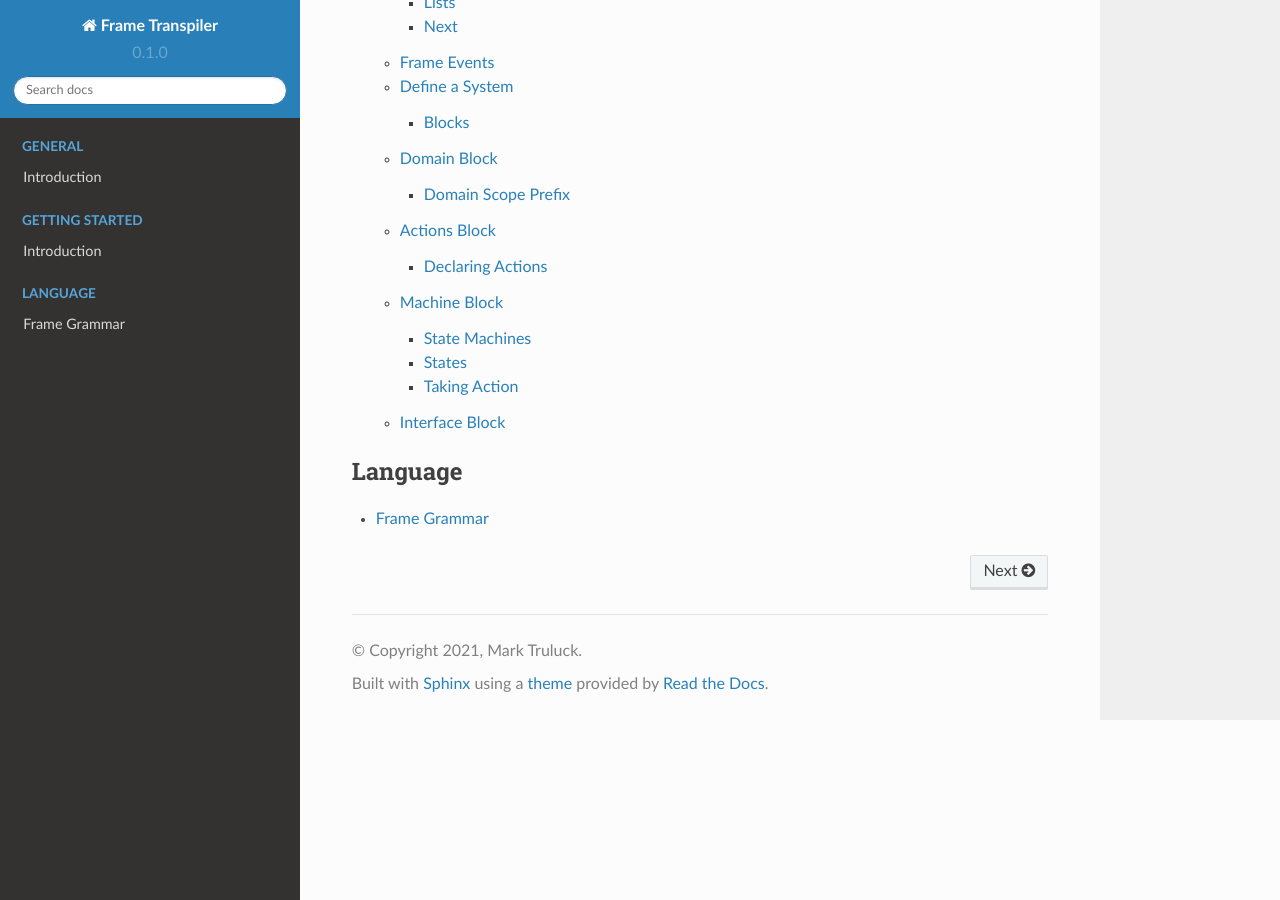
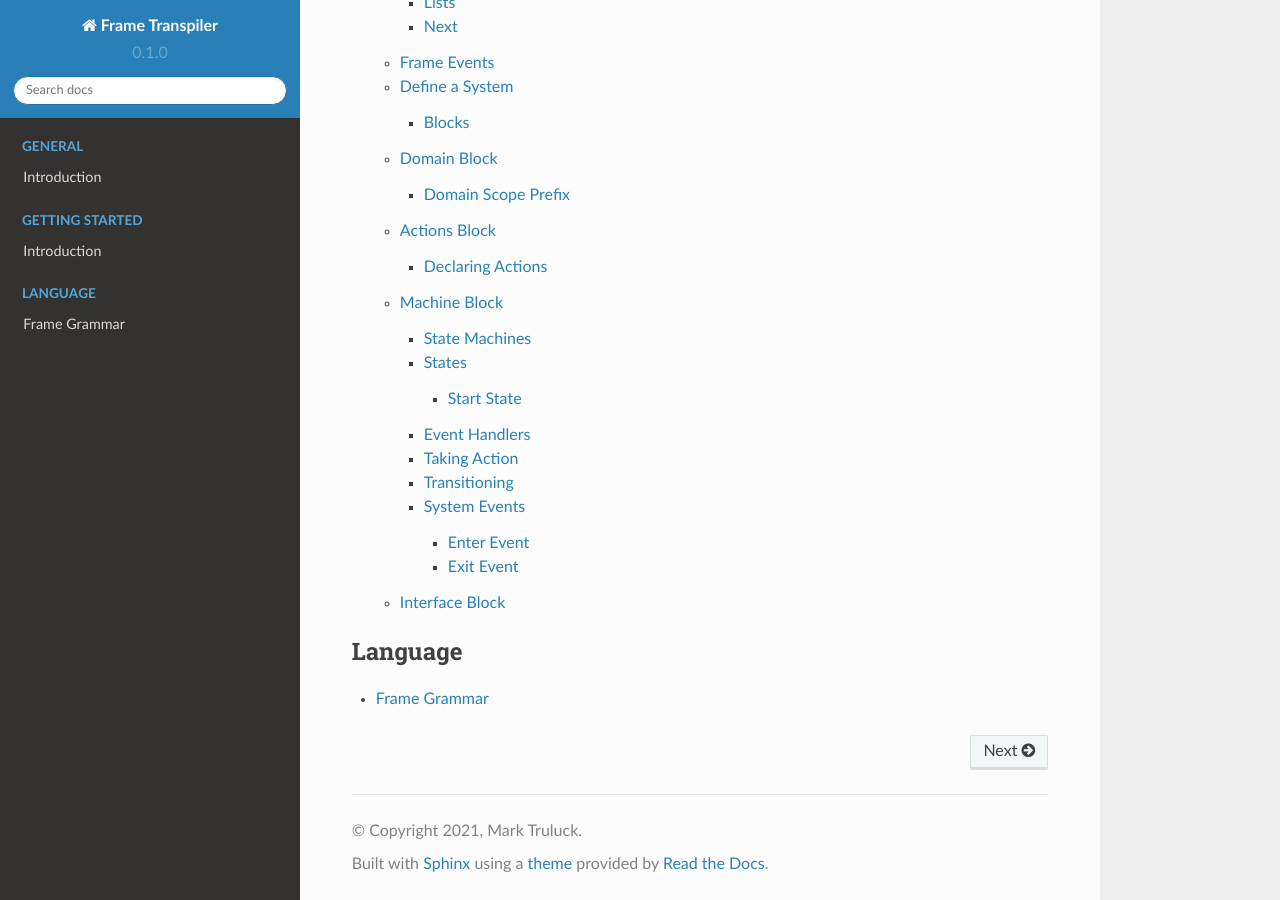
Before and after one commit to frame-lang/frame_transpiler, a Sphinx documentation site: the page built from docs/source/index.rst, in a window 1280 px wide and 900 px high, scrolled down 2863 px. Built offline with Sphinx 7.4.7 and the Read the Docs theme 2.0.0, drawn with Linux system fonts in a browser that asks for light colours; pages that are not in the unit, such as notebooks, are missing from menus; some of the changed lines change nothing that is shown.

Commit message:
More machine section work.

```diff
--- a/docs/source/getting_started/introduction/frame_events.rst
+++ b/docs/source/getting_started/introduction/frame_events.rst
@@ -48,6 +48,8 @@
 
 Frame has two special reserved messages for important operations:
 
+.. _system_events:
+
 ============== ===========
 Message Symbol Meaning
 ============== ===========
--- a/docs/source/getting_started/introduction/machine_block.rst
+++ b/docs/source/getting_started/introduction/machine_block.rst
@@ -24,6 +24,7 @@
 ------
 
 Let us start by exploring a defective lamp as our most basic state machine.
+State identifiers in Frame are indicated by a `$` prefix.
 
 .. code-block::
 
@@ -35,9 +36,20 @@
 
     ##
 
+
 Although rather useless to read by, the #BrokenLamp does illuminate an important
-point - a state machine can have just one state. State identifiers in Frame are
-indicated by a `$` prefix.
+point - a state machine can have just a single state. However it won't be
+ very exciting. We will increase the wattage on it very soon and add some more.
+
+Start State
+^^^^^^^^^^^
+
+An important point about state machines is that there is always a designated
+**start state**. In Frame that is the very first state in the spec, which in
+this case is `$Off`.
+
+Event Handlers
+--------------
 
 To make States do something, they need to be sent events. States handle events
 with... event handlers.
@@ -54,21 +66,124 @@
 
     ##
 
-Event handlers start with a *message selector* (|msg|) and end with either a
-*return* (**^** token) or *continue* (**>**) token.
+Event handlers start with a *message selector* (`|msg|`) and end with either a
+*return* (**^**) or *continue* (**:>**) token.
 
-Here we see that the $Off state handles the |turnOn| event by calling the
+Here we see that the `$Off` state handles the `|turnOn|` event by calling the
 print function and then returning. In general, states can be described as
 mapping events to **behavior**. Behavior comes in two big categories -
 **taking action** and **transitioning**.
 
+While this is somewhat trivial analysis, it is important when trying to
+understand what makes a state a state. At its most essential, a state is an
+**event map** that maps events to a *unique set of behaviors*. Therefore if
+two states have exactly the same event map, they can be considered identical
+(as well as redundant).
+
 Taking Action
 -------------
 
-Taking action means executing general imperative behaviors
-like calling external code, sending messages, changing data etc. In the
-broadest sense, "doing something" that doesn't include transitioning to a new
-state. In this example, "doing something" is printing a message.
+Taking action (as distinguished from calling a system action) means executing
+general imperative behaviors. Those can include calling a system action,
+however it can also include changing data, sending messages, calling global
+functions and so on. In the broadest sense, "taking action" is **anything _except_
+transitioning to a new state**. In this example, "doing something" is
+simply printing a message.
 
 Next we will explore the other category of behavior - transitioning to a new
 state.
+
+Transitioning
+-------------
+
+Transitions between states are effected using the `->` operator. Let's use it
+to make a working lamp.
+
+.. code-block::
+
+    #Lamp
+
+    -machine-
+
+    $Off
+        |turnOn| -> $On ^
+
+    $On
+        |turnOff| -> $Off ^
+    ##
+
+Now we have a working lamp, but all it does it oscillate between `$Off` and
+`$On`. To do something, we need to be able to trigger activity when the
+state changes.
+
+System Events
+-------------
+
+We haven't yet discussed where events come from to drive the system. One
+source is the outside world through the system interface, which will
+be explained in the next section. Another source is the system itself when
+a transition occurs.
+
+Enter Event
+^^^^^^^^^^^
+Upon transitioning to a new state, the system sends an enter message (`|>|`)
+to the state that is being transitioned into.
+This is used to trigger an event handler to initialize the state. Unlike
+constructors for objects, there is nothing special about this event handler
+other than the source of the message.
+
+We can now update our state machine to use this event to turn the light on and
+off.
+
+.. code-block::
+
+    #Lamp
+
+    -machine-
+
+    $Off
+        |>|
+            turnOffLamp() ^
+        |turnOn|
+            -> $On ^
+
+    $On
+        |>|
+            turnOnLamp() ^
+        |turnOff|
+            -> $Off ^
+    ##
+
+This is a perfectly fine way to implement a #Lamp. However the system also
+sends another message which we can use to accomplish the same functionality.
+
+Exit Event
+^^^^^^^^^^^
+Upon transitioning out of the current state, the system sends an exit
+message (`|<|`) to it first. Importantly, the exit event is sent before the
+enter event so the current state can clean up before the new state initializes.
+
+Here is how we can use that to accomplish the same functionality we have above:
+
+.. code-block::
+
+    #Lamp
+
+    -machine-
+
+    $Off
+        |turnOn|
+            -> $On ^
+
+    $On
+        |>|
+            turnOnLamp() ^
+        |<|
+            turnOffLamp() ^
+        |turnOff|
+            -> $Off ^
+    ##
+
+So here we can see that we moved the event handler that turns off the lamp
+to the `$On` state and changed the triggering event to be the exit event when
+leaving the state.
```
